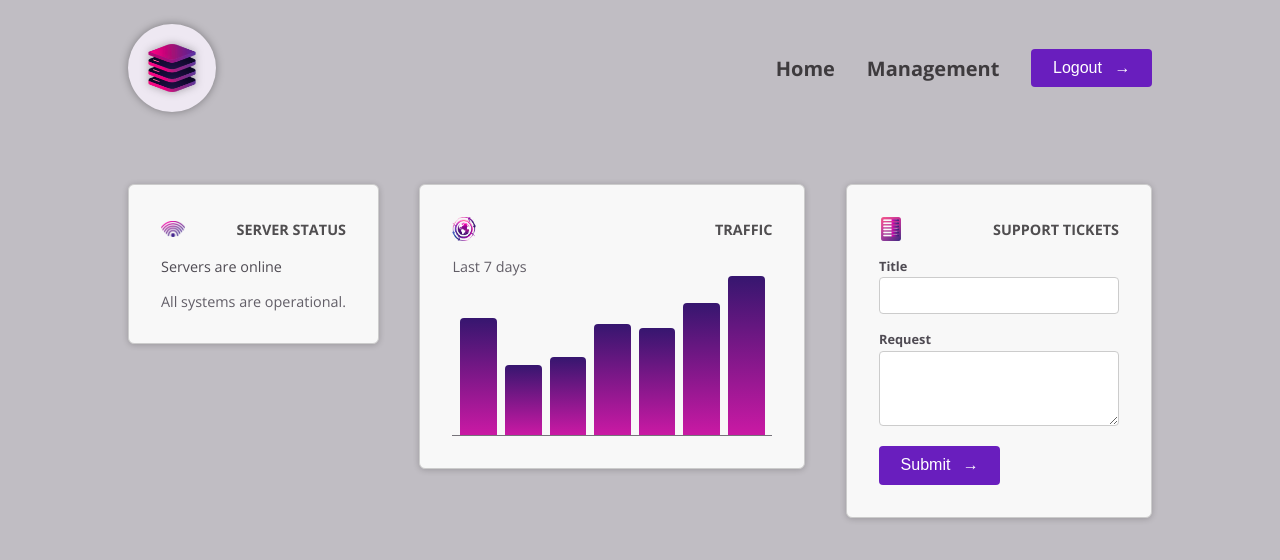
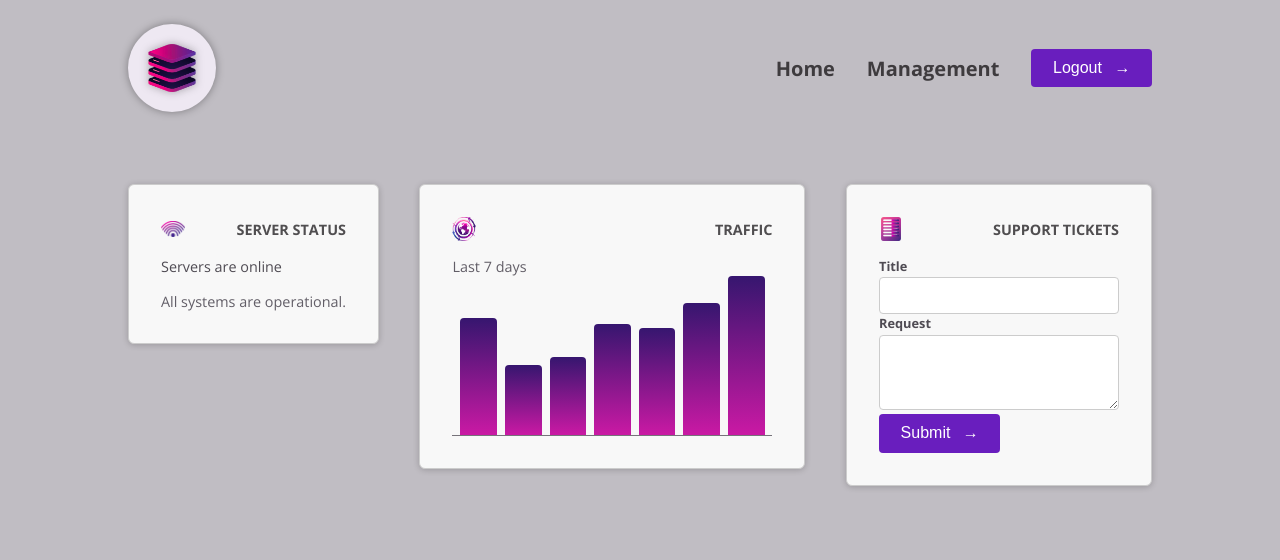
Before and after one commit to marcoLapiello/Angular-Training--ServerAdminApp, an Angular app: page / in a window 1280 px wide. Shown: the top 560 px of the page. Built offline with nearby package versions, Linux system fonts and the light colour scheme.

Commit message:
FormControl component added for training

```diff
--- a/src/app/dashboard/tickets/new-ticket/new-ticket.component.html
+++ b/src/app/dashboard/tickets/new-ticket/new-ticket.component.html
@@ -1,12 +1,10 @@
 <form>
-  <p>
-    <label for="title">Title</label>
+  <app-form-control label="Title">
     <input type="text" id="title" name="title" required />
-  </p>
-  <p>
-    <label for="request">Request</label>
+  </app-form-control>
+  <app-form-control label="Request">
     <textarea id="request" name="request" rows="3" required></textarea>
-  </p>
+  </app-form-control>
   <p>
     <button appButton>
       Submit
--- a/src/app/dashboard/tickets/new-ticket/new-ticket.component.ts
+++ b/src/app/dashboard/tickets/new-ticket/new-ticket.component.ts
@@ -1,10 +1,11 @@
 import { Component } from '@angular/core';
 import { ButtonComponent } from '../../../shared/button/button.component';
+import { FormControlComponent } from '../../../shared/form-control/form-control.component';
 
 @Component({
   selector: 'app-new-ticket',
   standalone: true,
-  imports: [ButtonComponent],
+  imports: [ButtonComponent, FormControlComponent],
   templateUrl: './new-ticket.component.html',
   styleUrl: './new-ticket.component.css'
 })
--- a/src/app/shared/button/button.component.html
+++ b/src/app/shared/button/button.component.html
@@ -1,4 +1,6 @@
 <span>
     <ng-content />
 </span>
-<ng-content select="icon"></ng-content>
+<ng-content select=".icon">
+    !!! Default Icon !!!
+</ng-content>
--- /dev/null
+++ b/src/app/shared/form-control/form-control.component.html
@@ -0,0 +1,4 @@
+<p>
+  <label> {{ label }} </label>
+  <ng-content select="input, textarea"></ng-content>
+</p>
```
Also changed, not shown: src/app/shared/form-control/form-control.component.ts (added, +12 -0 lines), src/app/shared/form-control/form-control.component.css (added).
